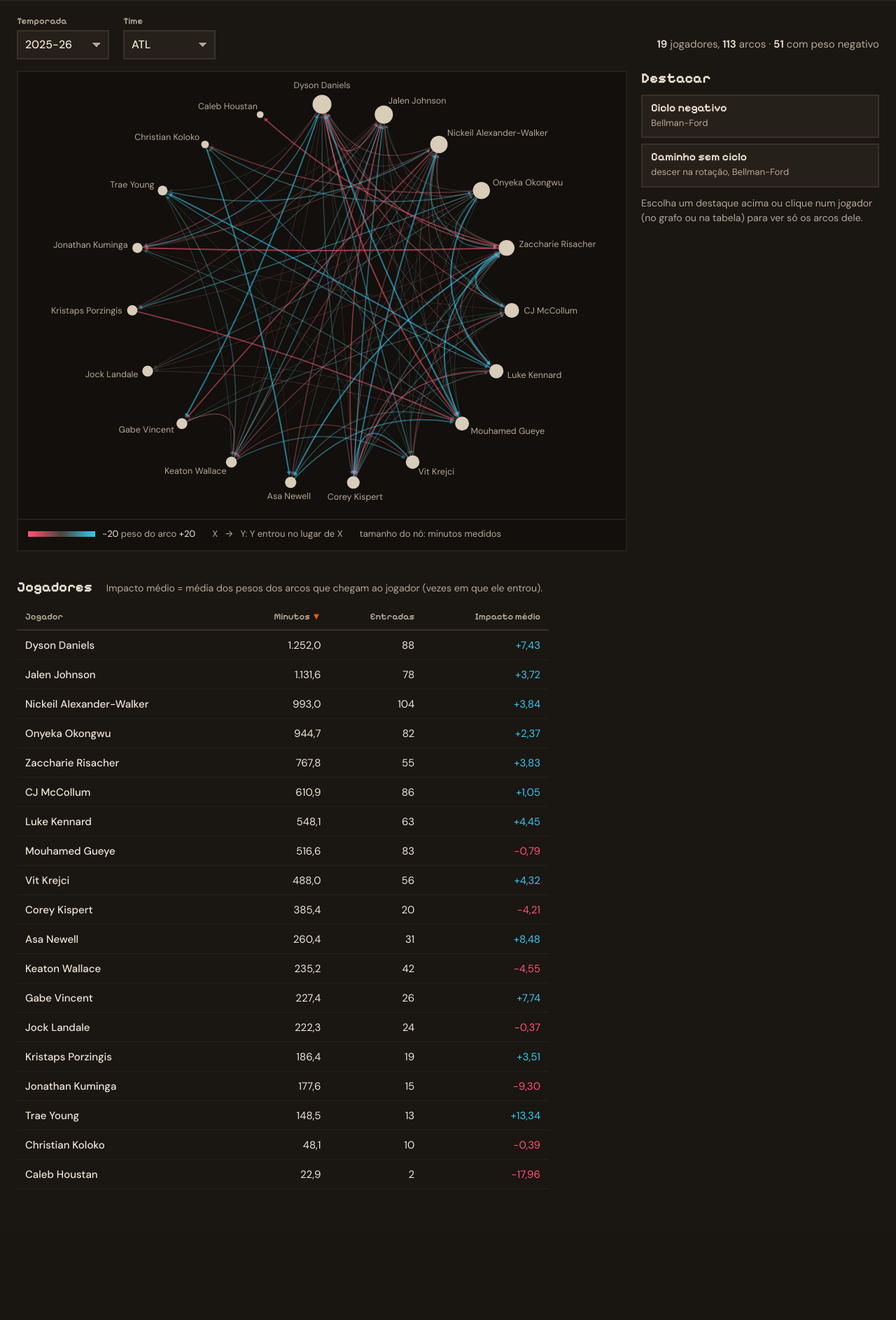
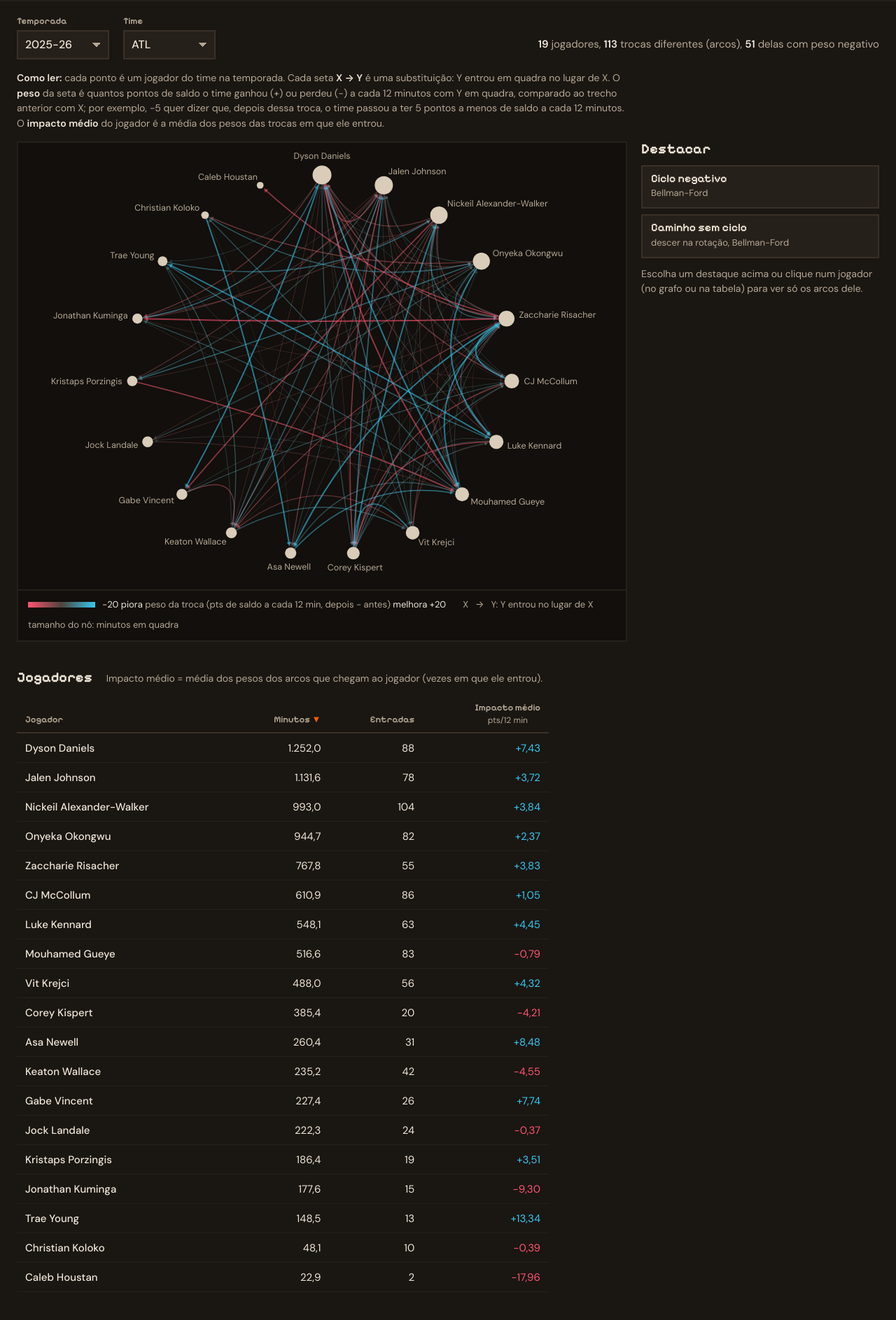
Before and after one commit to Joaopedrobs7/grafos, a Flask app: page /parte2 in a window 1280 px wide. Shown: the part 67-1953 px from the top of the page at 70% size. Before the commit the page ends 1766 px from the top, so only its background shows below. Run offline with Flask 3, Linux system fonts and the light colour scheme.

Commit message:
Parte 2 (site): explica o que cada número significa (unidades, 'Como ler' com exemplo real, piora/melhora nas barras, dicas)
Co-Authored-By: Claude Opus 5.5 <noreply@anthropic.com>

```diff
--- a/src/web/static/css/parte2.css
+++ b/src/web/static/css/parte2.css
@@ -232,3 +232,11 @@
 .g-barra.is-menor .g-barra__valor { background: var(--neg); }
 .g-barra__num { text-align: right; font-variant-numeric: tabular-nums; color: var(--luar-fraco); }
 .g-barra.is-maior .g-barra__num, .g-barra.is-menor .g-barra__num { color: var(--luar); }
+
+/* [IA] Claude – textos "Como ler" e cabeçalho das barras */
+.g-como-ler { max-width: 92ch; line-height: 1.55; margin: 4px 0 14px; }
+.g-como-ler b { color: var(--luar); font-weight: 600; }
+.g-dica-texto { margin-top: 6px; max-width: 240px; color: var(--luar-fraco); font-size: 13px; line-height: 1.4; }
+.g-barra--cab { color: var(--luar-fraco); font-size: 12px; }
+.g-barra__eixo { display: flex; justify-content: space-between; }
+.p2-tabela th small { display: block; font-weight: 400; font-size: 11px; color: var(--luar-fraco); }
--- a/src/web/static/js/parte2.js
+++ b/src/web/static/js/parte2.js
@@ -161,7 +161,7 @@
     estado.selecionado = null;
     estado.sobre = null;
     $("contagem").innerHTML = "<b>" + d.nos.length + "</b> jogadores, <b>" + fmtInt(d.arcos.length) +
-      "</b> arcos · <b>" + fmtInt(d.arcos_negativos) + "</b> com peso negativo";
+      "</b> trocas diferentes (arcos), <b>" + fmtInt(d.arcos_negativos) + "</b> delas com peso negativo";
     var btnDij = document.querySelector('[data-modo="dijkstra"]');
     btnDij.hidden = !d.dijkstra;
     if (estado.modo === "dijkstra" && !d.dijkstra) estado.modo = null;
@@ -239,12 +239,12 @@
     return '<ol class="p2-passos">' + passos.map(function (p, k) {
       return '<li class="p2-passo"><span class="p2-passo__n">' + (k + 1) + '</span>' +
         '<span class="p2-passo__arco">' + esc(nomeNo(p.de)) + " <span>→</span> " + esc(nomeNo(p.para)) + "</span>" +
-        '<span class="p2-passo__peso ' + classeSinal(p.peso) + '">' + fmtSinal(p.peso, 2) + "</span>" +
-        '<span class="p2-passo__acum">acumulado ' + fmt(p.acumulado, 2) + "</span></li>";
+        '<span class="p2-passo__peso ' + classeSinal(p.peso) + '">' + fmtSinal(p.peso, 2) + " pts</span>" +
+        '<span class="p2-passo__acum">acumulado ' + fmtSinal(p.acumulado, 2) + " pts</span></li>";
     }).join("") + "</ol>";
   }
   function total(rotulo, v) {
-    return '<p class="p2-total"><span>' + rotulo + "</span><span>" + fmt(v, 2) + "</span></p>";
+    return '<p class="p2-total"><span>' + rotulo + "</span><span>" + fmtSinal(v, 2) + " pts por 12 min</span></p>";
   }
 
   function selecionar(i) {
@@ -529,9 +529,9 @@
     if (i === null) { dica.hidden = true; return; }
     var d = estado.dados, n = d.nos[i];
     dica.innerHTML = "<strong>" + esc(n.nome) + "</strong><dl>" +
-      "<dt>Minutos</dt><dd>" + fmt(n.minutos, 1) + "</dd>" +
-      "<dt>Entradas</dt><dd>" + fmtInt(n.entradas) + "</dd>" +
-      "<dt>Impacto médio</dt><dd>" + (n.impacto_medio === null ? "–" : fmtSinal(n.impacto_medio, 2)) + "</dd>" +
+      "<dt>Minutos em quadra</dt><dd>" + fmt(n.minutos, 1) + "</dd>" +
+      "<dt>Entradas (trocas)</dt><dd>" + fmtInt(n.entradas) + "</dd>" +
+      "<dt>Impacto médio</dt><dd>" + (n.impacto_medio === null ? "–" : fmtSinal(n.impacto_medio, 2) + " pts/12 min") + "</dd>" +
       "<dt>Arcos que saem</dt><dd>" + d.saidas[i].length + "</dd>" +
       "<dt>Arcos que chegam</dt><dd>" + d.chegadas[i].length + "</dd></dl>";
     dica.hidden = false;
@@ -680,6 +680,13 @@
     var quad = graf.pontos.filter(function (p) { return p[4] > 0 && p[3] < graf.mediana; }).length;
     $("gContagem").innerHTML = "<b>" + fmtInt(graf.pontos.length) + "</b> jogadores, <b>" + fmtInt(quad) +
       "</b> no quadrante, mediana de minutos <b>" + fmt(graf.mediana, 0) + "</b>";
+    var ex = graf.pontos.filter(function (p) { return p[4] > 0 && p[3] < graf.mediana; })
+      .sort(function (x, y) { return y[4] - x[4]; })[0] || graf.pontos.slice().sort(function (x, y) { return y[4] - x[4]; })[0];
+    $("gComoLer").innerHTML = ex ? "<b>Como ler:</b> cada bolinha é um jogador numa temporada. No eixo vertical, o <b>impacto</b>: " +
+      "quantos pontos de saldo o time ganhou (+) ou perdeu (−) a cada 12 minutos depois que o jogador entrou, comparado ao trecho " +
+      "anterior com quem ele substituiu. Exemplo: <b>" + esc(ex[0]) + "</b> (" + esc(ex[1]) + " " + rotuloTemporada(ex[2]) + ") está em <b>" +
+      fmtSinal(ex[4], 2) + "</b>: quando entrou, o saldo do time ficou, em média, " + fmt(Math.abs(ex[4]), 2) + " pontos " +
+      (ex[4] >= 0 ? "melhor" : "pior") + " a cada 12 minutos; ele somou " + fmt(ex[3], 0) + " minutos em quadra em " + fmtInt(ex[5]) + " entradas." : "";
     desenharBolinhas();
     montarBarras();
   }
@@ -719,7 +726,7 @@
     for (var xv = Math.ceil(x0 / passoX) * passoX; xv <= x1; xv += passoX) ctx.fillText(fmtInt(xv), X(xv), alt - mx.b + 8);
     ctx.fillText("minutos em quadra medidos nas trocas (tracejado = mediana " + fmt(graf.mediana, 0) + " min)", (mx.e + larg) / 2, alt - 18);
     ctx.save(); ctx.translate(14, (mx.t + alt - mx.b) / 2); ctx.rotate(-Math.PI / 2);
-    ctx.textBaseline = "middle"; ctx.fillText("impacto (pontos por 12 min)", 0, 0); ctx.restore();
+    ctx.textBaseline = "middle"; ctx.fillText("impacto: mudança no saldo do time a cada 12 min ao entrar (pts)", 0, 0); ctx.restore();
     // bolinhas
     var r = graf.pontos.length > 400 ? 3.5 : 5;
     graf.pontos.forEach(function (p) {
@@ -773,8 +780,10 @@
     if (p !== graf.sobre) { graf.sobre = p; desenharBolinhas(); }
     if (!p) { dica.hidden = true; return; }
     dica.innerHTML = "<strong>" + esc(p[0]) + "</strong><dl><dt>time</dt><dd>" + esc(p[1]) + " " + rotuloTemporada(p[2]) +
-      "</dd><dt>impacto</dt><dd>" + fmtSinal(p[4], 2) + "</dd><dt>minutos</dt><dd>" + fmt(p[3], 0) +
-      "</dd><dt>entradas</dt><dd>" + fmtInt(p[5]) + "</dd></dl>";
+      "</dd><dt>impacto</dt><dd>" + fmtSinal(p[4], 2) + " pts/12 min</dd><dt>minutos em quadra</dt><dd>" + fmt(p[3], 0) +
+      "</dd><dt>entradas</dt><dd>" + fmtInt(p[5]) + "</dd></dl><p class=\"g-dica-texto\">Quando " + esc(p[0].split(" ")[0]) +
+      " entrou, o saldo do time a cada 12 min ficou, em média, " + fmt(Math.abs(p[4]), 2) + " pontos " +
+      (p[4] >= 0 ? "melhor" : "pior") + " do que antes da troca.</p>";
     var b = $("gArea").getBoundingClientRect();
     dica.style.left = Math.min(ev.clientX - b.left + 14, b.width - 200) + "px";
     dica.style.top = (ev.clientY - b.top + 14) + "px";
@@ -785,13 +794,23 @@
   function montarBarras() {
     var chave = gTemp.value === "todas" ? "todas" : gTemp.value, lin = graf.dados.times[chave] || [];
     var n = lin.length, maxAbs = Math.max.apply(null, lin.map(function (t) { return Math.abs(t[1]); }).concat([0.1]));
-    $("gTimesNota").textContent = (chave === "todas" ? "Média de 2020-21 a 2025-26" : "Temporada " + rotuloTemporada(+chave)) +
-      ", ponderada pelas ocorrências. Os 5 maiores e os 5 menores estão destacados.";
-    $("gBarras").innerHTML = lin.slice().reverse().map(function (t, i) {
+    var periodo = chave === "todas" ? "de 2020-21 a 2025-26" : "em " + rotuloTemporada(+chave);
+    var topo = lin[lin.length - 1];
+    $("gTimesNota").innerHTML = "<b>Como ler:</b> para cada time, a média do peso de todas as substituições " + periodo +
+      " (ponderada por quantas vezes cada troca aconteceu). O valor é a <b>mudança no saldo de pontos do time a cada 12 minutos</b>: " +
+      "positivo = depois das trocas o time passou a ter saldo melhor do que antes; negativo = pior. " +
+      (topo ? "Exemplo: <b>" + esc(topo[0]) + " " + fmtSinal(topo[1], 2) + "</b> = nas " + fmtInt(topo[2]) + " substituições do " +
+        esc(topo[0]) + " " + periodo + ", o time passou a ter, em média, " + fmt(Math.abs(topo[1]), 2) + " pontos " +
+        (topo[1] >= 0 ? "a mais" : "a menos") + " de saldo a cada 12 minutos depois da troca. " : "") +
+      "Os 5 maiores e os 5 menores estão destacados.";
+    $("gBarras").innerHTML = '<li class="g-barra g-barra--cab" aria-hidden="true"><span></span><span class="g-barra__eixo">' +
+      '<span>← piora depois da troca</span><span>0</span><span>melhora depois da troca →</span></span>' +
+      '<span class="g-barra__num">pts / 12 min</span></li>' + lin.slice().reverse().map(function (t, i) {
       var classe = i < 5 ? " is-maior" : i >= n - 5 ? " is-menor" : "";
       var larg = Math.abs(t[1]) / maxAbs * 50, esq = t[1] >= 0 ? 50 : 50 - larg;
       var sel = gTime.value === t[0] ? ' style="outline:2px solid ' + CESAR + ';outline-offset:2px"' : "";
-      return '<li class="g-barra' + classe + '"' + sel + '><span class="g-barra__time">' + esc(t[0]) +
+      var dica = esc(t[0]) + ": " + fmtSinal(t[1], 2) + " pontos de saldo a cada 12 minutos depois da troca (média de " + fmtInt(t[2]) + " substituições)";
+      return '<li class="g-barra' + classe + '"' + sel + ' title="' + dica + '"><span class="g-barra__time">' + esc(t[0]) +
         '</span><span class="g-barra__trilho"><span class="g-barra__zero"></span><span class="g-barra__valor" style="left:' +
         esq + "%;width:" + larg + '%"></span></span><span class="g-barra__num">' + fmtSinal(t[1], 2) + "</span></li>";
     }).join("");
--- a/src/web/templates/parte2.html
+++ b/src/web/templates/parte2.html
@@ -55,6 +55,12 @@
       </label>
       <p class="p2-contagem" id="contagem" aria-live="polite"></p>
     </div>
+    <!-- [IA] Claude – explicação do que os números significam -->
+    <p class="p2-nota g-como-ler"><b>Como ler:</b> cada ponto é um jogador do time na temporada. Cada seta <b>X → Y</b> é uma
+      substituição: Y entrou em quadra no lugar de X. O <b>peso</b> da seta é quantos pontos de saldo o time ganhou (+) ou perdeu (−)
+      a cada 12 minutos com Y em quadra, comparado ao trecho anterior com X; por exemplo, −5 quer dizer que, depois dessa troca, o
+      time passou a ter 5 pontos a menos de saldo a cada 12 minutos. O <b>impacto médio</b> do jogador é a média dos pesos das trocas
+      em que ele entrou.</p>
 
     <div class="p2-palco">
       <figure class="p2-quadro">
@@ -66,10 +72,10 @@
         <figcaption class="p2-legenda">
           <span class="p2-legenda__item">
             <span class="p2-escala" aria-hidden="true"></span>
-            <span><span class="p2-escala__ponta">−20</span> peso do arco <span class="p2-escala__ponta">+20</span></span>
+            <span><span class="p2-escala__ponta">−20 piora</span> peso da troca (pts de saldo a cada 12 min, depois − antes) <span class="p2-escala__ponta">melhora +20</span></span>
           </span>
           <span class="p2-legenda__item">X <span aria-hidden="true">→</span><span class="sr-only">para</span> Y: Y entrou no lugar de X</span>
-          <span class="p2-legenda__item">tamanho do nó: minutos medidos</span>
+          <span class="p2-legenda__item">tamanho do nó: minutos em quadra</span>
         </figcaption>
       </figure>
 
@@ -105,7 +111,7 @@
               <th scope="col" aria-sort="none"><button type="button" data-ordem="nome">Jogador</button></th>
               <th scope="col" class="num" aria-sort="descending"><button type="button" data-ordem="minutos">Minutos</button></th>
               <th scope="col" class="num" aria-sort="none"><button type="button" data-ordem="entradas">Entradas</button></th>
-              <th scope="col" class="num" aria-sort="none"><button type="button" data-ordem="impacto_medio">Impacto médio</button></th>
+              <th scope="col" class="num" aria-sort="none"><button type="button" data-ordem="impacto_medio">Impacto médio<small> pts/12 min</small></button></th>
             </tr>
           </thead>
           <tbody></tbody>
@@ -130,6 +136,7 @@
 
     <section class="p2-bloco" aria-labelledby="bolinhasTitulo">
       <h2 class="p2-subtitulo" id="bolinhasTitulo">Impacto ao entrar × minutos em quadra</h2>
+      <p class="p2-nota g-como-ler" id="gComoLer"></p>
       <figure class="p2-quadro">
         <div class="p2-quadro__area" id="gArea">
           <canvas id="gTela" role="img" aria-label="Dispersão: impacto ao entrar por minutos em quadra, uma bolinha por jogador-temporada"></canvas>
```
